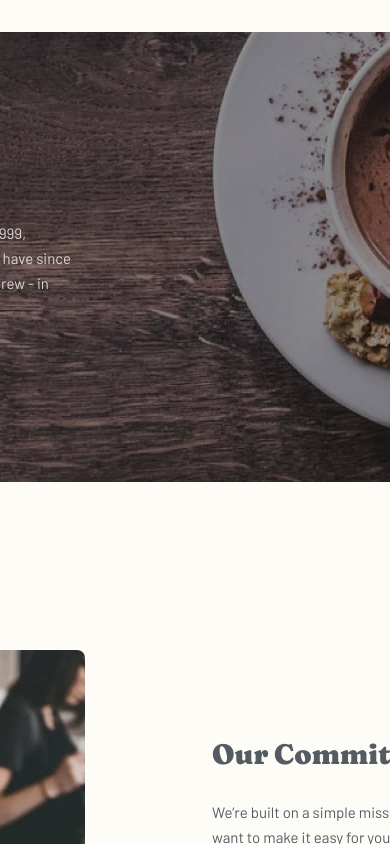
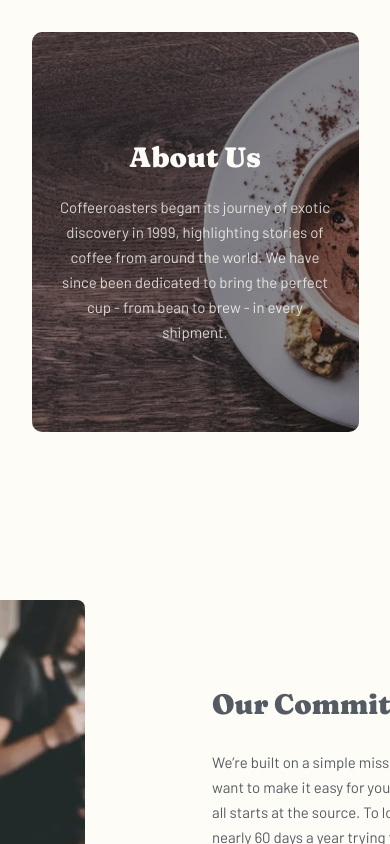
Before and after one commit to danielopq/Coffeeroasters, a React (Vite) app: page /aboutus in a window 390 px wide. Shown: the top 844 px of the page. Built offline with nearby package versions, Linux system fonts and the light colour scheme.

Commit message:
AboutUsHeader.tsx - mobile version done

```diff
--- a/src/components/aboutUs/aboutUsHeader/aboutUsHeader.css
+++ b/src/components/aboutUs/aboutUsHeader/aboutUsHeader.css
@@ -1,4 +1,4 @@
-#aboutUsHeader{
+#aboutUsHeader {
     width: 1280px;
     height: 450px;
     padding: 137px 0px 0px 85px;
@@ -10,25 +10,43 @@
     color: var(--lightCream);
 }
 
-#aboutUsHeader p{
+#aboutUsHeader p {
     width: 445px;
     height: 104px;
     margin-top: 24px;
-    color: rgba(254,252,247,0.8);
+    color: rgba(254, 252, 247, 0.8);
 }
 
 /*############################## TABLET VERSION ##############################*/
 
 @media (min-width: 768px) and (max-width: 1024px) {
-    #aboutUsHeader{
+    #aboutUsHeader {
         width: 689px;
         height: 400px;
         padding: 118px 0px 0px 58px;
         background: url('./img/whitecup-tablet.jpg') center/689px no-repeat;
     }
 
-    #aboutUsHeader p{
+    #aboutUsHeader p {
         width: 398px;
         height: 100px;
     }
 }
+
+/*############################## MOBILE VERSION ##############################*/
+
+@media screen and (max-width:767px) {
+    #aboutUsHeader {
+        width: 327px;
+        height: 400px;
+        padding: 111px 24px 0px;
+        background: url('./img/whitecup-mobile.jpg') center/327px no-repeat;
+        align-items: center;
+        text-align: center;
+    }
+
+    #aboutUsHeader p {
+        width: 279px;
+        height: 150px;
+    }
+}
```
